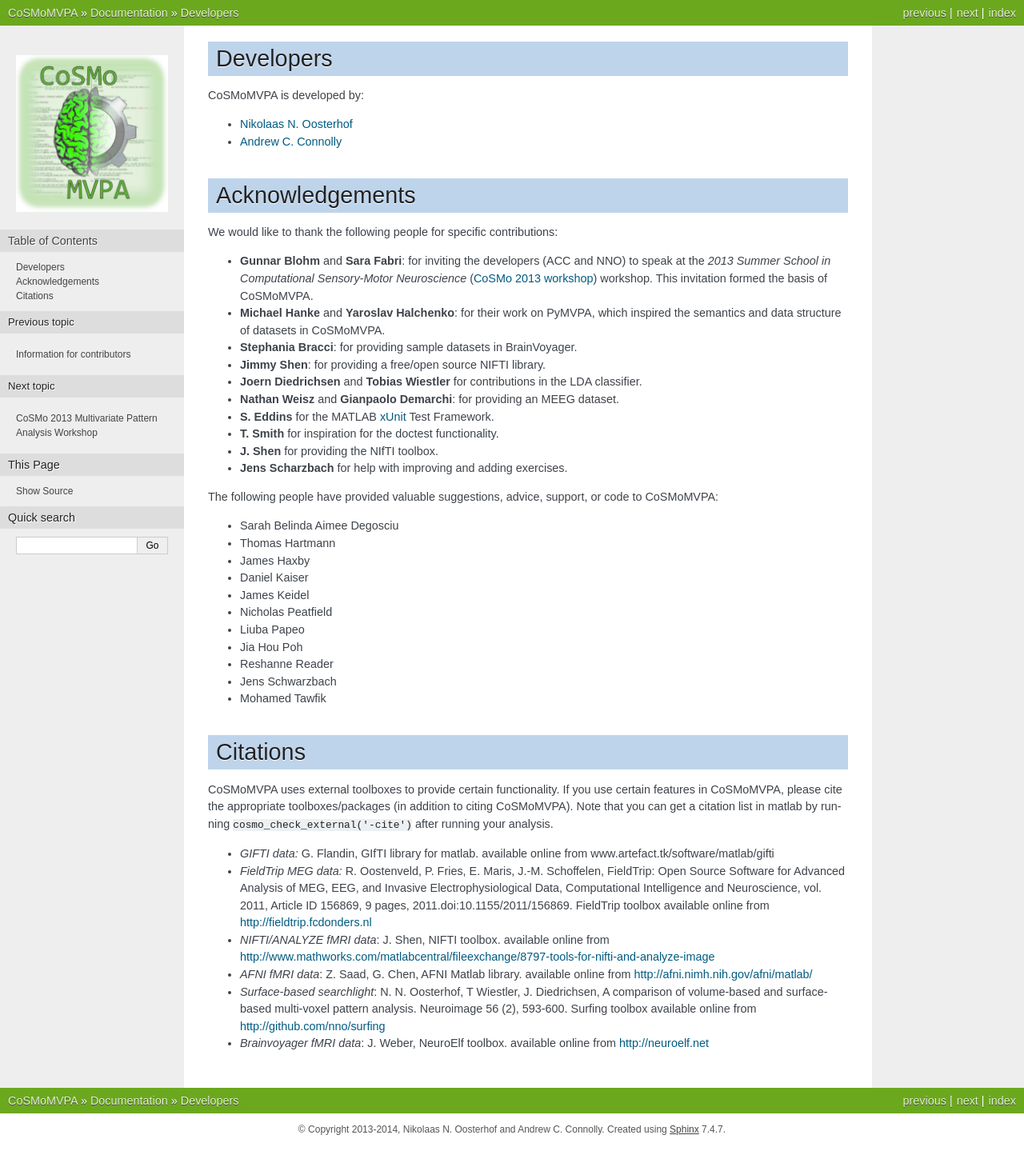
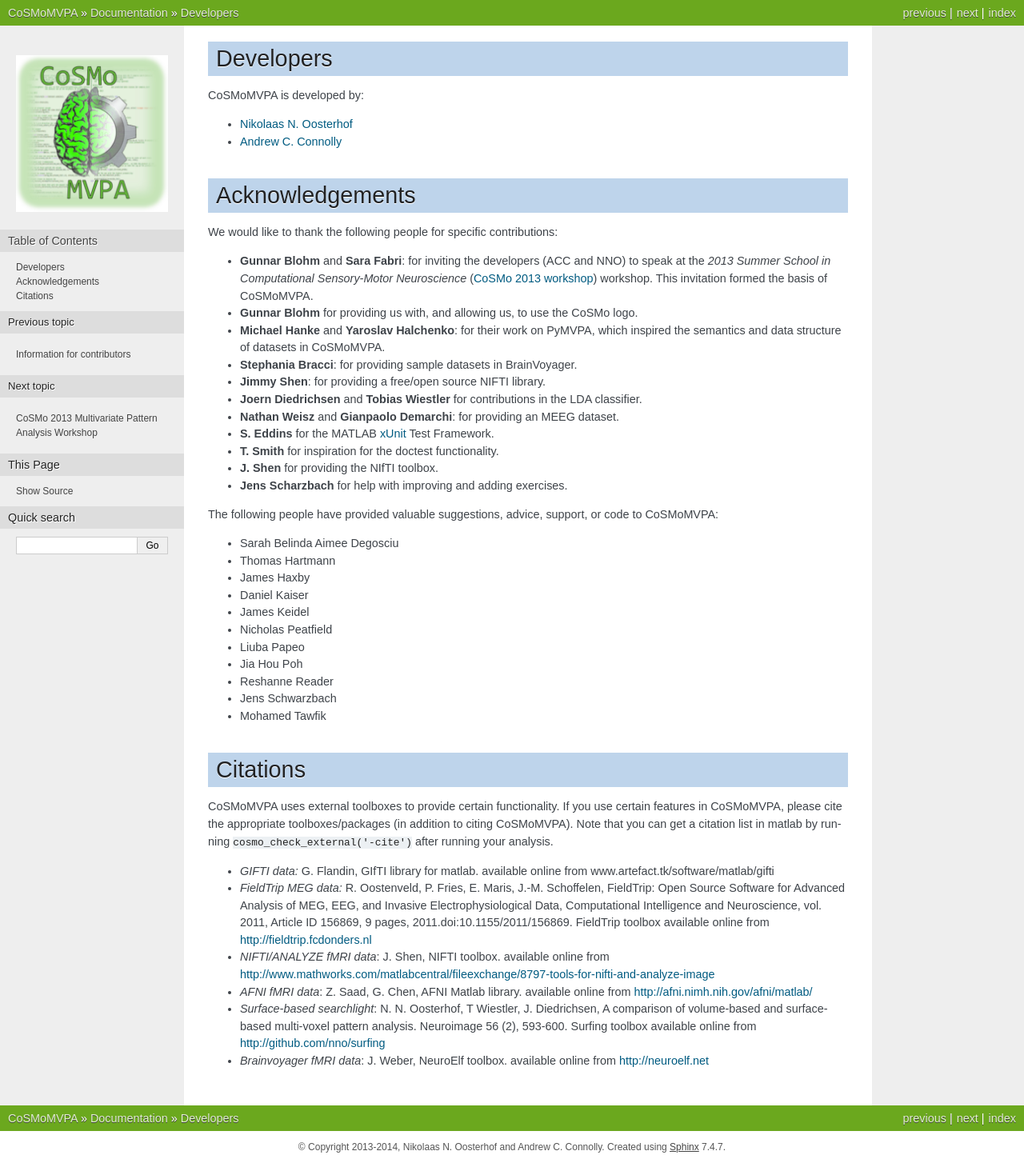
Before and after one commit to CoSMoMVPA/CoSMoMVPA, a Sphinx documentation site: the page built from doc/source/thanks.rst, in a window 1280 px wide. Shown: the whole page at 80% size. Built offline with Sphinx 7.4.7, drawn with Linux system fonts in a browser that asks for light colours; pages that are not in the unit, such as notebooks, are missing from menus; before the commit the page ends 1432 px from its top, so only the background shows below that.

Commit message:
ACK+WEB: Thanks to #Gunnar Blohm# for allowing us to use the logo under the Creative Commons Attribution 3.0 license ("We would like to ask you kindly whether you want to license the logo under the Creative Commons Attribution license" - "Yes, feel free to use the logo!", email 17 Feb 2015)

```diff
--- a/doc/source/thanks.rst
+++ b/doc/source/thanks.rst
@@ -13,6 +13,7 @@ Acknowledgements
 We would like to thank the following people for specific contributions:
 
 +  **Gunnar Blohm** and **Sara Fabri**: for inviting the developers (ACC and NNO) to speak at the *2013 Summer School in Computational Sensory-Motor Neuroscience* (`CoSMo 2013 workshop`_) workshop. This invitation formed the basis of CoSMoMVPA.
++  **Gunnar Blohm** for providing us with, and allowing us, to use the CoSMo logo.
 +  **Michael Hanke** and **Yaroslav Halchenko**: for their work on PyMVPA, which inspired the semantics and data structure of datasets in CoSMoMVPA.
 +  **Stephania Bracci**: for providing sample datasets in BrainVoyager.
 +  **Jimmy Shen**: for providing a free/open source NIFTI library.
```
